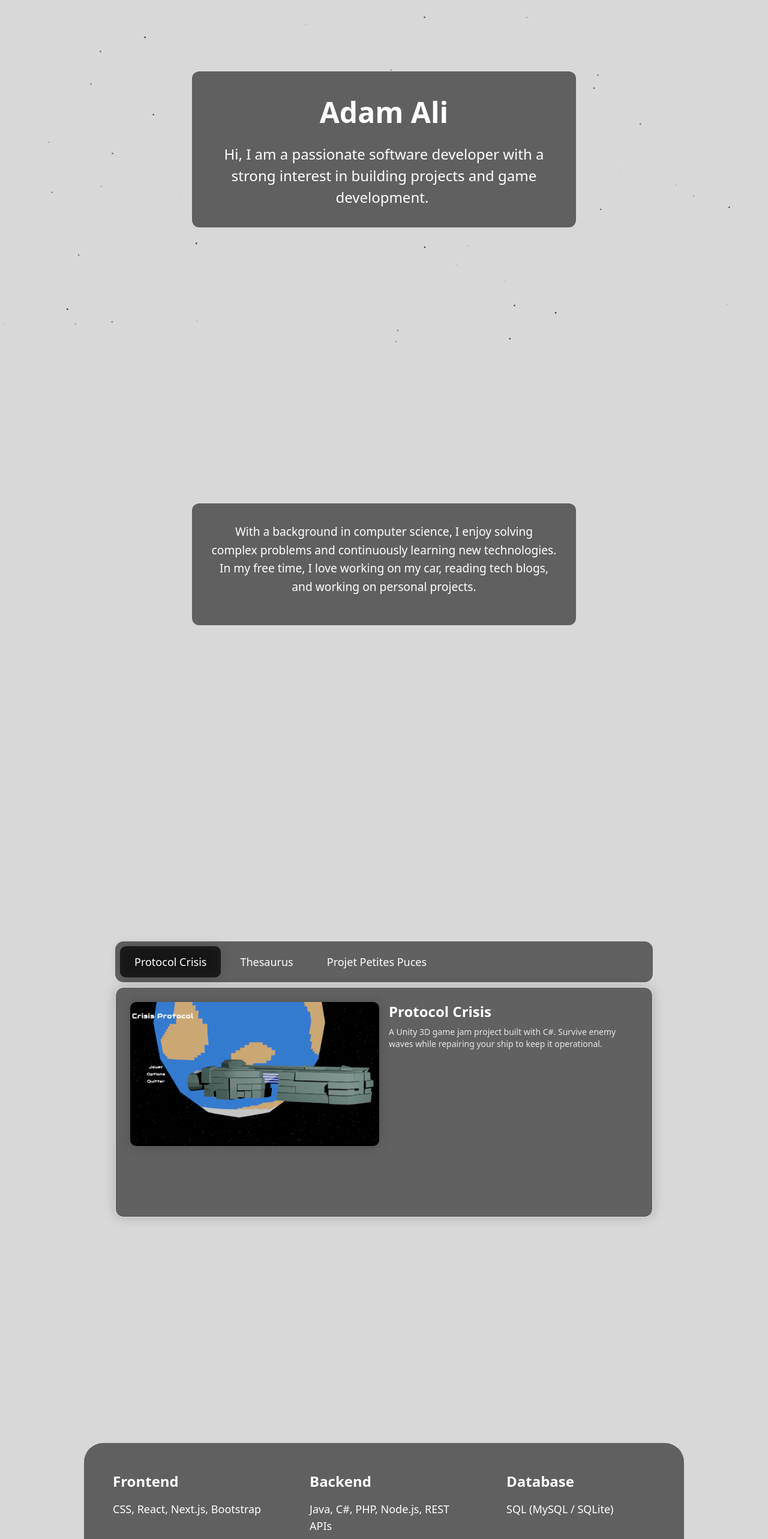
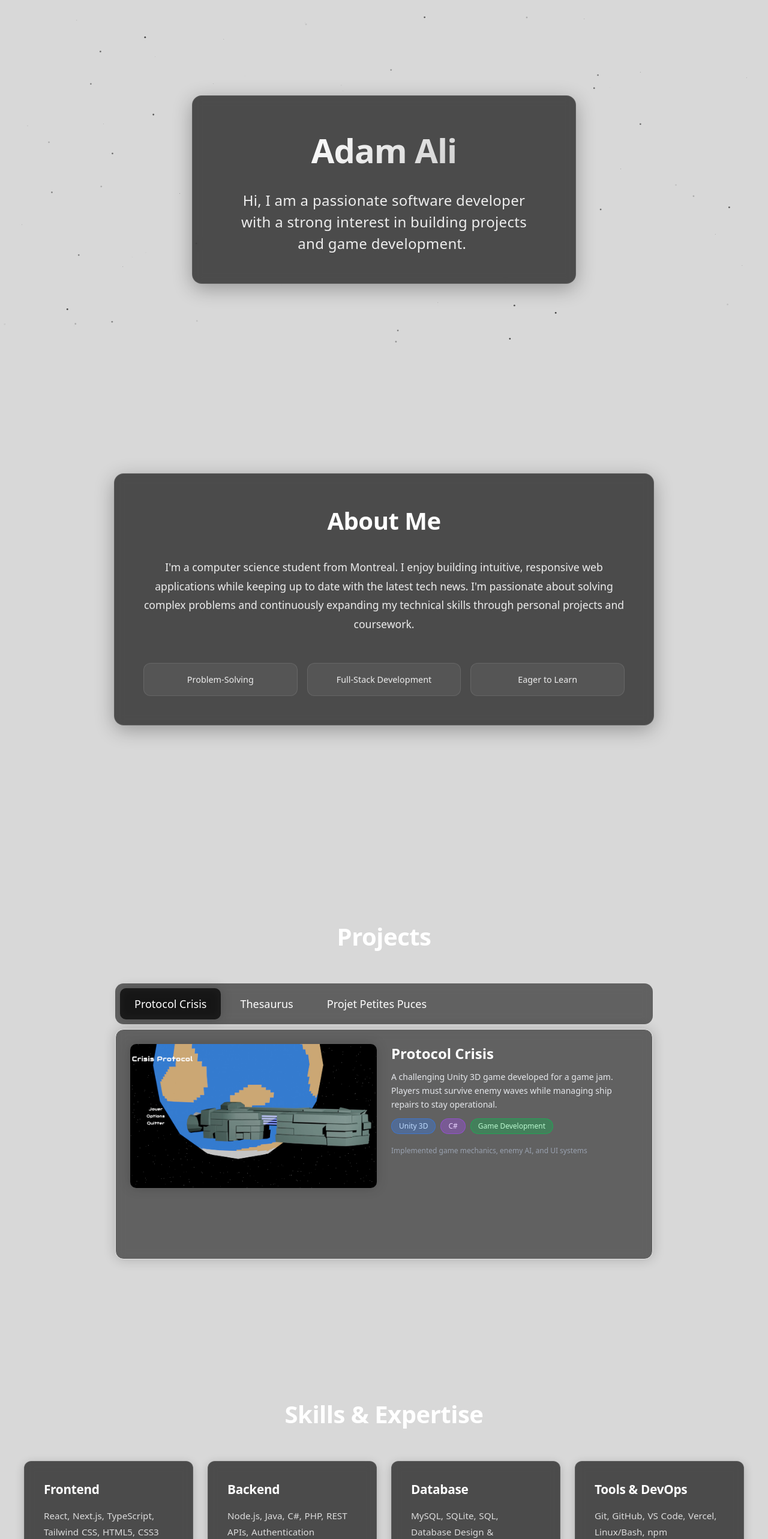
Before and after one commit to AdamsConquest/Portfolio, a Next.js app in the folder portfolio/: page / in a window 1280 px wide. Shown: the part 201-2766 px from the top of the page at 60% size. Built offline with nearby package versions, Linux system fonts and the light colour scheme.

Commit message:
updated page 2/4/2026

```diff
--- a/portfolio/app/components/aboutMe/aboutme.css
+++ b/portfolio/app/components/aboutMe/aboutme.css
@@ -1,46 +1,83 @@
 .about-me {
-  display: inline-block;
-  white-space: pre-wrap;
+  display: flex;
+  flex-direction: column;
   position: absolute;
-  top: 30%;
+  top: 50%;
   left: 50%;
-  transform: translateX(-50%);
+  transform: translate(-50%, -50%);
   z-index: 10;
   color: white;
-  font-size: 0.9rem;
-  font-weight: normal;
   text-align: center;
-  max-width: 800px;
+  max-width: 900px;
   width: 90%;
-  line-height: 1.6;
-  background: rgba(17, 17, 17, 0.6);
-  backdrop-filter: blur(4px);
-  -webkit-backdrop-filter: blur(4px);
-  padding: 1rem;
-  border-radius: 0.75rem;
+  background: rgba(17, 17, 17, 0.7);
+  backdrop-filter: blur(8px);
+  -webkit-backdrop-filter: blur(8px);
+  padding: 2rem;
+  border-radius: 1rem;
+  border: 1px solid rgba(255, 255, 255, 0.1);
+  gap: 1.5rem;
+  box-shadow: 0 8px 32px rgba(0, 0, 0, 0.3);
 }
 
 @media (min-width: 768px) {
   .about-me {
-    font-size: 1.2rem;
-    padding: 2rem;
-    width: auto;
+    padding: 3rem;
+    gap: 2rem;
   }
 }
 
-.about-me h2 {
-  font-size: 1.5rem;
-  font-weight: bold;
-  margin-bottom: 1rem;
-  color: white;
+.about-me-title {
+  font-size: 2rem;
+  font-weight: 700;
+  color: #ffffff;
+  margin: 0;
+  letter-spacing: -0.5px;
 }
 
 @media (min-width: 768px) {
-  .about-me h2 {
-    font-size: 2rem;
+  .about-me-title {
+    font-size: 2.5rem;
   }
 }
 
-.about-me p {
-  margin-bottom: 1rem;
+.about-me-text {
+  font-size: 1rem;
+  font-weight: 400;
+  line-height: 1.8;
+  color: rgba(255, 255, 255, 0.9);
+  margin: 0;
 }
+
+@media (min-width: 768px) {
+  .about-me-text {
+    font-size: 1.1rem;
+  }
+}
+
+.about-highlights {
+  display: grid;
+  grid-template-columns: repeat(auto-fit, minmax(150px, 1fr));
+  gap: 1rem;
+  margin-top: 1rem;
+}
+
+.highlight-item {
+  display: flex;
+  flex-direction: column;
+  align-items: center;
+  gap: 0.5rem;
+  padding: 1rem;
+  background: rgba(255, 255, 255, 0.05);
+  border: 1px solid rgba(255, 255, 255, 0.1);
+  border-radius: 0.75rem;
+  font-size: 0.9rem;
+  color: rgba(255, 255, 255, 0.9);
+  transition: all 0.3s ease;
+}
+
+.highlight-item:hover {
+  background: rgba(255, 255, 255, 0.1);
+  border-color: rgba(255, 255, 255, 0.2);
+  transform: translateY(-2px);
+}
--- a/portfolio/app/components/aboutMe/aboutme.tsx
+++ b/portfolio/app/components/aboutMe/aboutme.tsx
@@ -1,12 +1,22 @@
 import './aboutme.css';
 
 
-export default function AboutMe() {
-    return (
-        <div className="about-me">
+export default function AboutMe() {    return (        <div className="about-me">
+            <h2 className="about-me-title">About Me</h2>
             <p className="about-me-text">
-                With a background in computer science, I enjoy solving complex problems and continuously learning new technologies. In my free time, I love working on my car, reading tech blogs, and working on personal projects.
+                I'm a computer science student from Montreal. I enjoy building intuitive, responsive web applications while keeping up to date with the latest tech news. I'm passionate about solving complex problems and continuously expanding my technical skills through personal projects and coursework.
             </p>
+            <div className="about-highlights">
+                <div className="highlight-item">
+                    <span>Problem-Solving</span>
+                </div>
+                <div className="highlight-item">
+                    <span>Full-Stack Development</span>
+                </div>
+                <div className="highlight-item">
+                    <span>Eager to Learn</span>
+                </div>
+            </div>
         </div>
     );
 }
--- a/portfolio/app/components/header/name.css
+++ b/portfolio/app/components/header/name.css
@@ -1,26 +1,28 @@
 .home-container {
   position: absolute;
-  top: 40%;
+  top: 45%;
   left: 50%;
   transform: translateX(-50%);
   z-index: 10;
-  background: rgba(17, 17, 17, 0.6);
-  backdrop-filter: blur(4px);
-  -webkit-backdrop-filter: blur(4px);
-  padding: 1rem;
-  border-radius: 0.75rem;
+  background: rgba(17, 17, 17, 0.7);
+  backdrop-filter: blur(8px);
+  -webkit-backdrop-filter: blur(8px);
+  padding: 2.5rem 3rem;
+  border-radius: 1rem;
+  border: 1px solid rgba(255, 255, 255, 0.1);
   display: flex;
   flex-direction: column;
-  gap: 0.5rem;
+  gap: 1rem;
   align-items: center;
   width: 90%;
-  max-width: 800px;
+  max-width: 900px;
+  box-shadow: 0 8px 32px rgba(0, 0, 0, 0.3);
 }
 
 @media (min-width: 768px) {
   .home-container {
-    padding: 2rem;
-    gap: 1rem;
+    padding: 3rem 4rem;
+    gap: 1.5rem;
     width: auto;
   }
 }
@@ -29,25 +31,37 @@
   display: inline-block;
   white-space: pre-wrap;
   color: white;
-  font-size: 2rem;
-  font-weight: bold;
+  font-size: 2.5rem;
+  font-weight: 700;
   text-align: center;
+  letter-spacing: -1px;
+  background: linear-gradient(135deg, #ffffff 0%, #d0d0d0 100%);
+  -webkit-background-clip: text;
+  -webkit-text-fill-color: transparent;
+  background-clip: text;
 }
 
 @media (min-width: 768px) {
   .text-type {
-    font-size: 3rem;
+    font-size: 3.5rem;
   }
 }
 
 .text-type-description {
   display: inline-block;
   white-space: pre-wrap;
-  color: white;
+  color: rgba(255, 255, 255, 0.9);
   font-size: 1rem;
-  font-weight: normal;
+  font-weight: 500;
   text-align: center;
-  max-width: 800px;
+  max-width: 600px;
+  letter-spacing: 0.3px;
+}
+
+@media (min-width: 768px) {
+  .text-type-description {
+    font-size: 1.2rem;
+  }
 }
 
 @media (min-width: 768px) {
--- a/portfolio/app/components/projects/animated-tabs.tsx
+++ b/portfolio/app/components/projects/animated-tabs.tsx
@@ -21,19 +21,33 @@ const defaultTabs: Tab[] = [
   id: "tab1",
   label: "Protocol Crisis",
   content: (
-    <div className="grid grid-cols-1 md:grid-cols-2 gap-4 w-full h-full">
+    <div className="grid grid-cols-1 md:grid-cols-2 gap-6 w-full h-full">
       <img
         src="/images/gamejam.png"
         alt="Protocol Crisis"
         className="rounded-lg w-full h-60 object-cover mt-0 !m-0 shadow-[0_0_20px_rgba(0,0,0,0.2)] border-none"
       />
 
-      <div className="flex flex-col gap-y-2">
+      <div className="flex flex-col gap-y-3 justify-start">
         <h2 className="text-2xl font-bold mb-0 text-white mt-0 !m-0">
           Protocol Crisis
         </h2>
-        <p className="text-sm text-gray-200 mt-0">
-          A Unity 3D game jam project built with C#. Survive enemy waves while repairing your ship to keep it operational.
+        <p className="text-sm text-gray-200 mt-0 leading-relaxed">
+          A challenging Unity 3D game developed for a game jam. Players must survive enemy waves while managing ship repairs to stay operational.
+        </p>
+        <div className="flex flex-wrap gap-2">
+          <span className="px-3 py-1 bg-blue-500/30 text-blue-200 text-xs rounded-full border border-blue-500/50">
+            Unity 3D
+          </span>
+          <span className="px-3 py-1 bg-purple-500/30 text-purple-200 text-xs rounded-full border border-purple-500/50">
+            C#
+          </span>
+          <span className="px-3 py-1 bg-green-500/30 text-green-200 text-xs rounded-full border border-green-500/50">
+            Game Development
+          </span>
+        </div>
+        <p className="text-xs text-gray-400 mt-2">
+           Implemented game mechanics, enemy AI, and UI systems
         </p>
       </div>
     </div>
@@ -43,18 +57,32 @@ const defaultTabs: Tab[] = [
   id: "tab2",
   label: "Thesaurus",
   content: (
-    <div className="grid grid-cols-1 md:grid-cols-2 gap-4 w-full h-full">
+    <div className="grid grid-cols-1 md:grid-cols-2 gap-6 w-full h-full">
       <img
         src="/images/Thesaurus.png"
         alt="Thesaurus"
         className="rounded-lg w-full h-60 object-cover mt-0 !m-0 shadow-[0_0_20px_rgba(0,0,0,0.2)] border-none"
       />
-      <div className="flex flex-col gap-y-2">
+      <div className="flex flex-col gap-y-3 justify-start">
         <h2 className="text-2xl font-bold mb-0 text-white mt-0 !m-0">
           Thesaurus
         </h2>
-        <p className="text-sm text-gray-200 mt-0">
-          A WebGL game built with simple HTML, CSS, and JavaScript. Navigate through a maze to find the hidden treasure.
+        <p className="text-sm text-gray-200 mt-0 leading-relaxed">
+          An interactive WebGL maze game built with vanilla web technologies. Navigate through challenging levels to discover hidden treasures.
+        </p>
+        <div className="flex flex-wrap gap-2">
+          <span className="px-3 py-1 bg-yellow-500/30 text-yellow-200 text-xs rounded-full border border-yellow-500/50">
+            HTML/CSS
+          </span>
+          <span className="px-3 py-1 bg-yellow-500/30 text-yellow-200 text-xs rounded-full border border-yellow-500/50">
+            JavaScript
+          </span>
+          <span className="px-3 py-1 bg-cyan-500/30 text-cyan-200 text-xs rounded-full border border-cyan-500/50">
+            WebGL
+          </span>
+        </div>
+        <p className="text-xs text-gray-400 mt-2">
+           Developed 3D graphics rendering and collision detection
         </p>
       </div>
     </div>
@@ -64,18 +92,32 @@ const defaultTabs: Tab[] = [
   id: "tab3",
   label: "Projet Petites Puces",
   content: (
-    <div className="grid grid-cols-1 md:grid-cols-2 gap-4 w-full h-full">
+    <div className="grid grid-cols-1 md:grid-cols-2 gap-6 w-full h-full">
       <img
         src="/images/petitespuces.png"
         alt="Projet Petites Puces"
         className="rounded-lg w-full h-60 object-cover mt-0 !m-0  shadow-[0_0_20px_rgba(0,0,0,0.2)] border-none"
       />
-      <div className="flex flex-col gap-y-2">
+      <div className="flex flex-col gap-y-3 justify-start">
         <h2 className="text-2xl font-bold mb-0 text-white mt-0 !m-0">
           Projet Petites Puces
         </h2>
-        <p className="text-sm text-gray-200 mt-0">
-          A React and ASP.NET based project that focuses on creating a marketplace with a SQL database.
+        <p className="text-sm text-gray-200 mt-0 leading-relaxed">
+          A full-stack marketplace platform built with React and ASP.NET. Features user authentication, product listings, and a robust SQL database backend.
+        </p>
+        <div className="flex flex-wrap gap-2">
+          <span className="px-3 py-1 bg-indigo-500/30 text-indigo-200 text-xs rounded-full border border-indigo-500/50">
+            React
+          </span>
+          <span className="px-3 py-1 bg-purple-500/30 text-purple-200 text-xs rounded-full border border-purple-500/50">
+            ASP.NET
+          </span>
+          <span className="px-3 py-1 bg-orange-500/30 text-orange-200 text-xs rounded-full border border-orange-500/50">
+            SQL Database
+          </span>
+        </div>
+        <p className="text-xs text-gray-400 mt-2">
+           Designed database schema, API endpoints, and responsive UI
         </p>
       </div>
     </div>
@@ -139,9 +181,7 @@ return (
             </motion.div>
           )
       )}
-    </div>
-
-    <div className="md:hidden flex flex-col gap-2">
+    </div>    <div className="md:hidden flex flex-col gap-2">
       {tabs.map((tab) => (
         <button
           key={tab.id}
--- a/portfolio/app/components/projects/projectDisplay.tsx
+++ b/portfolio/app/components/projects/projectDisplay.tsx
@@ -4,6 +4,7 @@ import './projects.css';
 const AnimatedTabsDemo = () => {
     return (
         <div className="animated-tabs-container">
+            <h2 className="animated-tabs-title">Projects</h2>
             <AnimatedTabs/>
         </div>
     );
--- a/portfolio/app/components/projects/projects.css
+++ b/portfolio/app/components/projects/projects.css
@@ -78,26 +78,30 @@
   justify-content: center;
   min-height: 100vh;
   padding: 1rem;
-  padding-top: 2rem;
+  padding-top: 3rem;
+  position: relative;
+  z-index: 10;
 }
 
 @media (min-width: 768px) {
   .animated-tabs-container {
     padding: 2rem;
+    padding-top: 4rem;
   }
 }
 
 .animated-tabs-title {
-  font-size: 1.75rem;
-  font-weight: bold;
-  margin-bottom: 1.5rem;
+  font-size: 2rem;
+  font-weight: 700;
+  margin-bottom: 2rem;
   color: white;
   text-align: center;
+  letter-spacing: -0.5px;
 }
 
 @media (min-width: 768px) {
   .animated-tabs-title {
     font-size: 2.5rem;
-    margin-bottom: 2rem;
+    margin-bottom: 3rem;
   }
 }
--- a/portfolio/app/components/skills/skills.css
+++ b/portfolio/app/components/skills/skills.css
@@ -4,92 +4,110 @@
   align-items: center;
   justify-content: center;
   min-height: 100vh;
-  padding: 1rem;
+  padding: 2rem 1rem;
+  position: relative;
+  z-index: 10;
+}
+
+@media (min-width: 768px) {
+  .skills-container {
+    padding: 3rem 1rem;
+  }
 }
 
 .skills-h2 {
-  font-size: 2.5rem;
-  font-weight: bold;
-  margin-bottom: 2rem;
+  font-size: 2rem;
+  font-weight: 700;
+  margin-bottom: 2.5rem;
   color: white;
   text-align: center;
+  letter-spacing: -0.5px;
+}
+
+@media (min-width: 768px) {
+  .skills-h2 {
+    font-size: 2.5rem;
+    margin-bottom: 3rem;
+  }
 }
 
 .skills-grid {
   display: grid;
-  grid-template-columns: repeat(1, 1fr);
-  padding: 0.5rem;
-  gap: 0.5rem;
-  max-width: 1000px;
+  grid-template-columns: repeat(auto-fit, minmax(280px, 1fr));
+  padding: 0;
+  gap: 1.2rem;
+  max-width: 1200px;
   width: 100%;
-  background: rgba(17, 17, 17, 0.6);
-  backdrop-filter: blur(4px);
-  -webkit-backdrop-filter: blur(4px);
-  border-radius: 1rem;
 }
 
 @media (min-width: 768px) {
   .skills-grid {
-    grid-template-columns: repeat(3, 1fr);
-    padding: 1rem;
-    gap: 1rem;
-    border-radius: 2rem;
+    gap: 1.5rem;
   }
 }
 
 .skills-background {
-  border-radius: 0.5rem;
-  background: rgba(17, 17, 17, 0.6);
-  backdrop-filter: blur(4px);
-  -webkit-backdrop-filter: blur(4px);
-}
-
-.dark .skills-background {
-  background: rgba(17, 17, 17, 0.6);
+  border-radius: 0.75rem;
+  background: transparent;
+  display: contents;
 }
 
 .skill-card-content {
   display: flex;
   user-select: none;
   flex-direction: column;
-  gap: 0.5rem;
-  padding: 1rem;
-  min-height: 120px;
-  outline-offset: -1px;
-  border-radius: 0.5rem;
+  gap: 0.75rem;
+  padding: 1.5rem;
+  min-height: 140px;
+  border-radius: 0.75rem;
+  background: rgba(17, 17, 17, 0.7);
+  border: 1px solid rgba(255, 255, 255, 0.1);
+  backdrop-filter: blur(8px);
+  -webkit-backdrop-filter: blur(8px);
+  box-shadow: 0 4px 16px rgba(0, 0, 0, 0.2);
+  transition: all 0.3s ease;
+}
+
+.skill-card-content:hover {
+  background: rgba(17, 17, 17, 0.8);
+  border-color: rgba(139, 92, 246, 0.4);
+  transform: translateY(-4px);
+  box-shadow: 0 8px 24px rgba(0, 0, 0, 0.3), 0 0 40px rgba(139, 92, 246, 0.15);
 }
 
 @media (min-width: 768px) {
   .skill-card-content {
     gap: 1rem;
     padding: 2rem;
-    min-height: 150px;
+    min-height: 160px;
   }
 }
 
 .skill-title {
-  font-size: 1.125rem;
+  font-size: 1.1rem;
   line-height: 1.5rem;
-  font-weight: 600;
-  color: white;
+  font-weight: 700;
+  color: #ffffff;
+  letter-spacing: -0.3px;
 }
 
 @media (min-width: 768px) {
   .skill-title {
-    font-size: 1.5rem;
-    line-height: 2rem;
+    font-size: 1.3rem;
+    line-height: 1.8rem;
   }
 }
 
 .skill-description {
-  font-size: 0.875rem;
-  line-height: 1.5rem;
-  color: white;
+  font-size: 0.85rem;
+  line-height: 1.6;
+  color: rgba(255, 255, 255, 0.8);
+  word-spacing: 0.05em;
 }
 
 @media (min-width: 768px) {
   .skill-description {
-    font-size: 1.125rem;
-    line-height: 1.75rem;
+    font-size: 0.95rem;
+    line-height: 1.7rem;
   }
 }
--- a/portfolio/app/components/skills/skills.tsx
+++ b/portfolio/app/components/skills/skills.tsx
@@ -1,38 +1,42 @@
-import AnimatedBackground from '@/app/components/skills/animated-background';
+import AnimatedBackground from '@/app/components/Skills/animated-background';
 import './skills.css';
 
-export default function AnimatedCardBackgroundHover() {
-  const ITEMS = [
+export default function AnimatedCardBackgroundHover() {  const ITEMS = [
     {
       id: 1,
       title: 'Frontend',
-      description: 'CSS, React, Next.js, Bootstrap',
+      description: 'React, Next.js, TypeScript, Tailwind CSS, HTML5, CSS3',
     },
     {
       id: 2,
       title: 'Backend',
-      description: 'Java, C#, PHP, Node.js, REST APIs'
+      description: 'Node.js, Java, C#, PHP, REST APIs, Authentication'
     },
     {
       id: 3,
       title: 'Database',
-      description: 'SQL (MySQL / SQLite)',
+      description: 'MySQL, SQLite, SQL, Database Design & Optimization',
     },
     {
       id: 4,
-      title: 'Tools and Environments',
-      description: 'GitHub, Bash',
+      title: 'Tools & DevOps',
+      description: 'Git, GitHub, VS Code, Vercel, Linux/Bash, npm',
     },
     {
       id: 5,
+      title: 'Game Development',
+      description: 'Unity 3D, C#, WebGL, Game Mechanics, Physics'
+    },
+    {
+      id: 6,
       title: 'Soft Skills',
-      description: 'Problem-solving, Communication'
+      description: 'Problem-solving, Collaboration, Communication, Quick Learner'
     },
 
   ];
-
   return (
     <div className='skills-container'>
+      <h2 className='skills-h2'>Skills & Expertise</h2>
       <div className='skills-grid'>
         <AnimatedBackground
         className='skills-background'
--- a/portfolio/app/layout.tsx
+++ b/portfolio/app/layout.tsx
@@ -14,7 +14,7 @@ const geistMono = Geist_Mono({
 
 export const metadata: Metadata = {
   title: "Portfolio - Adam Ali",
-  description: "Generated by create next app",
+  description: "Welcome to my portfolio website. Explore my projects, skills, and experience as a growing full-stack developer and game development enthusiast.",
 };
 
 export default function RootLayout({
```
Also changed, not shown: portfolio/app/components/contactMe/contactMe.css (+163 -81 lines), portfolio/app/components/contactMe/contactMe.tsx (+35 -15 lines).
